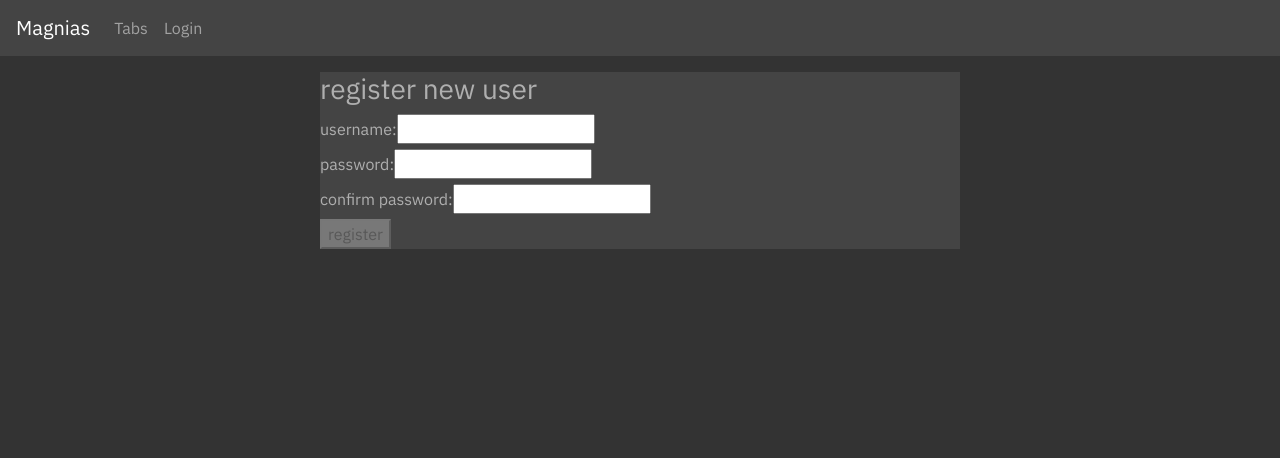
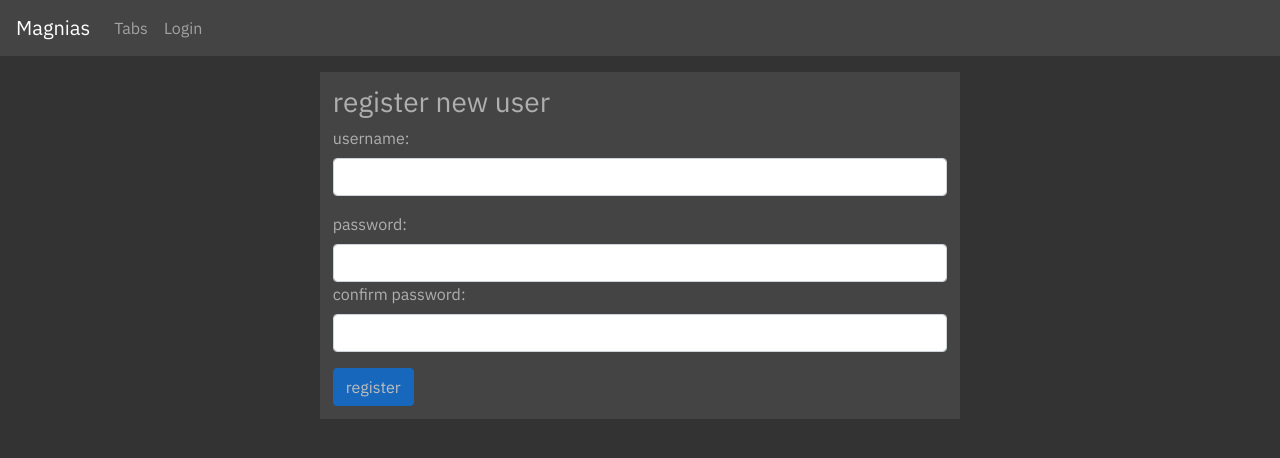
Before and after one commit to angelocarly/Stahb-frontend, an Angular app: page /register in a window 1280 px wide. Shown: the top 458 px of the page. Built offline with nearby package versions, Linux system fonts and the light colour scheme.

Commit message:
Add functioning registration

```diff
--- a/src/app/user/authentication.service.ts
+++ b/src/app/user/authentication.service.ts
@@ -17,7 +17,7 @@ function parseJwt(token) {
 export class AuthenticationService {
 
   private readonly _tokenKey = 'currentUser';
-  private readonly _url = '/API/users';
+  private readonly _url = 'https://tabbackend.magnias.be/user';
   private _user$: BehaviorSubject<string>;
   public redirectUrl: string;
 
@@ -43,7 +43,7 @@ export class AuthenticationService {
   }
 
   login(username: string, password: string): Observable<boolean> {
-  return this.http.post(`/API/users/login`, { username, password }).pipe(
+  return this.http.post(`${this._url}/login`, { username, password }).pipe(
     map((res: any) => {
       const token = res.token;
       if (token) {
--- a/src/app/user/login/login.component.ts
+++ b/src/app/user/login/login.component.ts
@@ -42,7 +42,7 @@ export class LoginComponent implements OnInit {
               this.router.navigateByUrl(this.authService.redirectUrl);
               this.authService.redirectUrl = undefined;
             } else {
-              this.router.navigate(['/weight-graph']);
+              this.router.navigate(['/tabs']);
             }
           } else {
             this.errorMsg = `Could not login`;
--- a/src/app/user/register/register.component.html
+++ b/src/app/user/register/register.component.html
@@ -1,28 +1,33 @@
 <div class="container col-md-6">
   <div *ngIf='errorMsg' class="ui error message">{{errorMsg}}</div>
   <form [formGroup]='user' (ngSubmit)='onSubmit()'>
+
     <h3 class="ui header">register new user</h3>
-    <div class="field">
+
+    <!-- Username -->
+    <div class="form-group">
       <label for="username">username:</label>
-      <input type="text" id="username" formControlName='username'>
-      <div class='ui pointing red basic label'
-        *ngIf=' user.get("username").errors?.required && user.get("username").touched'>
+      <input type="text" id="username" class="form-control" formControlName="username" required>
+      <div class='alert'
+        *ngIf='user.get("username").errors?.required && user.get("username").touched'>
         a username is required
       </div>
-      <div class='ui pointing red basic label'
+      <div class='alert alert-danger'
         *ngIf='user.get("username").errors?.minlength && user.get("username").touched'>
         the username should be at least {{user.get("username").errors?.minlength.requiredLength }} letters
       </div>
-      <div class='ui pointing red basic label'
+      <div class='alert alert-danger'
         *ngIf='user.get("username").errors?.userAlreadyExists && user.get("username").touched'>
         a user with that name already exists
       </div>
     </div>
-    <div formGroupName='passwordGroup'>
+
+    <!-- Password-->
+    <div class="form-group" formGroupName="passwordGroup">
       <div class="field">
         <label for="password">password:</label>
-        <input type="password" id="password" formControlName='password'>
-        <div class='ui pointing red basic label'
+        <input type="password" id="password" class="form-control" formControlName="password">
+        <div class='alert alert-danger'
           *ngIf=' passwordControl.errors?.passwordTooShort && passwordControl.touched'>
           password too short, please use at least {{passwordControl.errors?.passwordTooShort.requiredLength}} letters
           (got {{passwordControl.errors?.passwordTooShort.actualLength}})
@@ -30,13 +35,14 @@
       </div>
       <div class="field">
         <label for="confirmpassword">confirm password:</label>
-        <input type="password" id="confirmpassword" formControlName='confirmPassword'>
+        <input type="password" id="confirmpassword" class="form-control" formControlName="confirmPassword">
       </div>
-      <div class='ui pointing red basic label'
+      <div class='alert alert-danger'
         *ngIf=' user.get("passwordGroup").errors?.passwordsDiffer && user.get("passwordGroup").get("confirmPassword").touched  && user.get("passwordGroup").get("password").touched'>
         the two passwords should be the same
       </div>
     </div>
-    <button type='submit' [disabled]='!user.valid' class="ui positive right floated button">register</button>
+
+    <button type='submit' [disabled]='!user.valid' class="btn btn-primary">register</button>
   </form>
 </div>
--- a/src/app/user/register/register.component.scss
+++ b/src/app/user/register/register.component.scss
@@ -4,6 +4,6 @@
     // background-color: #555555;
     margin-top: 1em;
     color: $base-text;
-    padding: 0%;
+    padding: 1%;
     background-color: $base-color-alt;
 }
--- a/src/app/user/register/register.component.ts
+++ b/src/app/user/register/register.component.ts
@@ -41,7 +41,7 @@ export class RegisterComponent implements OnInit {
         this.serverSideValidateUsername()
       ],
       passwordGroup: this.fb.group({
-        password: ['', [Validators.required, passwordValidator(12)]],
+        password: ['', [Validators.required, passwordValidator(8)]],
         confirmPassword: ['', Validators.required]
       }, { validator: comparePasswords })
     });
@@ -68,9 +68,10 @@ export class RegisterComponent implements OnInit {
       .register(this.user.value.username, this.passwordControl.value)
       .subscribe(
         val => {
-          this.router.navigate(['/add-weight-entry']);
+          this.router.navigate(['/tabs']);
         },
         (error: HttpErrorResponse) => {
+          console.log(error)
           this.errorMsg = `Error ${
             error.status
           } while trying to register user ${this.user.value.username}: ${
```
